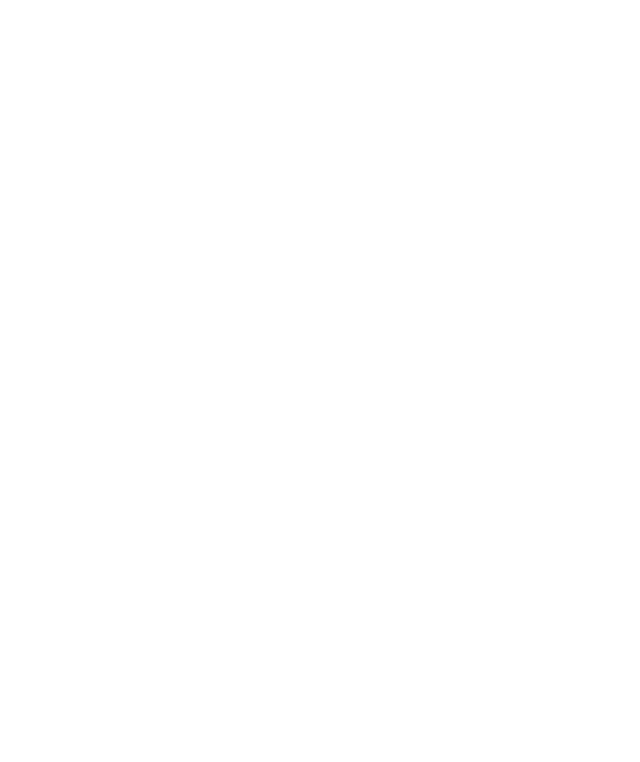
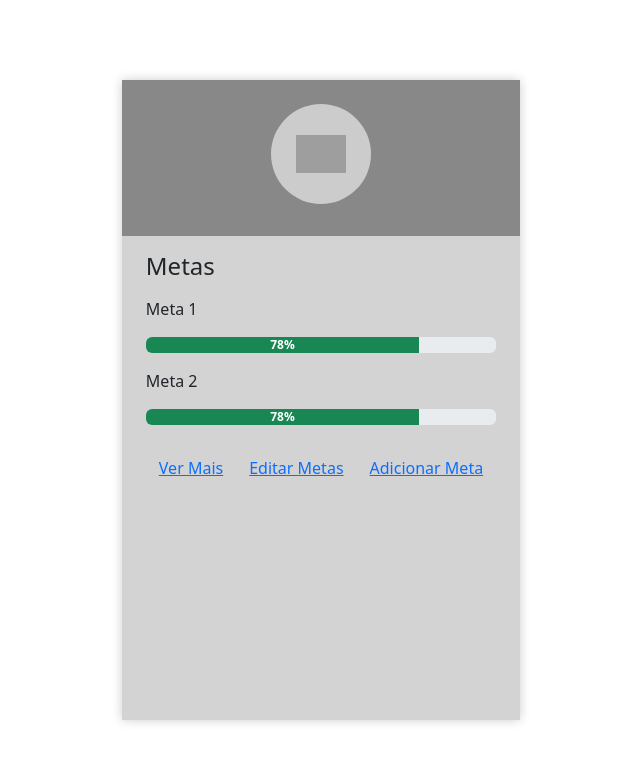
Before and after one commit to caiobulha/bootstrap-fiap, a plain HTML site: page index.html in a window 1280 px wide. Shown: the whole page, without its empty margins (319-959 px from the left). Drawn offline with nearby package versions, Linux system fonts and the light colour scheme; grey boxes are pictures that could not be loaded.

Commit message:
final commit

```diff
--- a/index.html
+++ b/index.html
@@ -1,12 +1,40 @@
 <!DOCTYPE html>
-<html lang="en">
+<html lang="pt-br">
 <head>
-    <meta charset="UTF-8">
-    <meta name="viewport" content="width=device-width, initial-scale=1.0">
-    <title>Document</title>
-    <link rel="stylesheet" href="style.css">
+  <meta charset="UTF-8">
+  <meta name="viewport" content="width=device-width, initial-scale=1">
+  <title>Minhas Metas</title>
+  <link rel="stylesheet" href="bootstrap.min.css">
+  <link rel="stylesheet" href="style.css">
+  <link href="https://cdn.jsdelivr.net/npm/bootstrap@5.3.0/dist/css/bootstrap.min.css" rel="stylesheet">
 </head>
 <body>
-
+    <div class="mobile-container">
+        <div class="screen container-fluid p-0">
+            <div class="topo text-center text-white py-4">
+                <div class="avatar mx-auto mb-2"></div>
+            </div>
+    <div class="conteudo px-4 py-3">
+      <h4 class="mb-3">Metas</h4>
+      <div class="mb-3">
+        <p>Meta 1</p>
+        <div class="progress">
+          <div class="progress-bar bg-success" style="width: 78%">78%</div>
+        </div>
+      </div>
+      <div class="mb-4">
+        <p>Meta 2</p>
+        <div class="progress">
+          <div class="progress-bar bg-success" style="width: 78%">78%</div>
+        </div>
+      </div>
+      <div class="d-flex justify-content-around">
+        <a href="#" class="btn btn-link">Ver Mais</a>
+        <a href="#" class="btn btn-link">Editar Metas</a>
+        <a href="#" class="btn btn-link">Adicionar Meta</a>
+      </div>
+    </div>
+    </div>
+    </div>
 </body>
 </html>
--- a/style.css
+++ b/style.css
@@ -0,0 +1,42 @@
+body {
+  background-color: #d3d3d3;
+  width: 100vw;
+  height: 100vh;
+  display: flex; justify-content: center; align-items: center;
+}
+
+.topo {
+  background-color: #888;
+}
+
+.avatar {
+  width: 100px;
+  height: 100px;
+  background-color: #ccc;
+  border-radius: 50%;
+  background-image: url('https://img.icons8.com/ios-filled/100/000000/user.png');
+  background-repeat: no-repeat;
+  background-position: center;
+  background-size: 50%;
+}
+
+.conteudo {
+  background-color: #d3d3d3;
+}
+
+.progress {
+  height: 25px;
+}
+
+.progress-bar {
+  font-weight: bold;
+  color: black;
+}
+
+.mobile-container {
+  max-width: 400px;
+  margin: 0 auto;
+  min-height: 80vh;
+  background-color: #d3d3d3;
+  box-shadow: 0 0 10px rgba(0, 0, 0, 0.2);
+}
```
